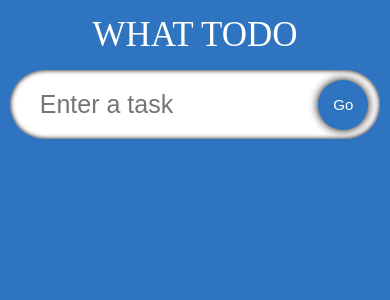
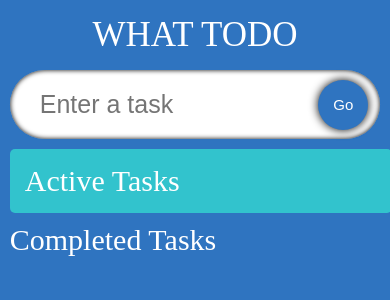
Before and after one commit to tarunksao/dnd-todo-app, a React (Create React App) app: page / in a window 390 px wide. Shown: the top 300 px of the page. Built offline with nearby package versions, Linux system fonts and the light colour scheme; a web font is replaced by a local one.

Commit message:
Added 2 columns:- Active tasks & Completed tasks

```diff
--- a/src/Components/TodoList.tsx
+++ b/src/Components/TodoList.tsx
@@ -10,15 +10,23 @@
 
 const TodoList: React.FC<Props> = ({ todos, setTodos }) => {
     return (
-        <div className='todos'>
-            {todos.map((el) => (
-                <SingleTodo
-                    todo={el}
-                    key={el.id}
-                    todos={todos}
-                    setTodos={setTodos}
-                />
-            ))}
+        <div className="container">
+            <div className="todos">
+                <span className="todosHeading">Active Tasks</span>
+                {
+                    todos.map((todo) => (
+                        <SingleTodo todo={todo} todos={todos} key={todo.id} setTodos={setTodos} />
+                    ))
+                }
+            </div>
+            <div className="removeTodos">
+                <span className="todosHeading">Completed Tasks</span>
+                {
+                    todos.map((todo) => (
+                        <SingleTodo todo={todo} todos={todos} key={todo.id} setTodos={setTodos} />
+                    ))
+                }
+            </div>
         </div>
     )
 }
--- a/src/Components/styles.css
+++ b/src/Components/styles.css
@@ -1,6 +1,6 @@
 .input{
     display: flex;
-    width: 90%;
+    width: 95%;
     position: relative;
     align-items: center;
 }
@@ -44,20 +44,40 @@
     box-shadow: 0 0 5px black;
 }
 
+.container{
+    display: flex;
+    width: 95%;
+    margin-top: 10px;
+    justify-content: space-between;
+    align-items: flex-start;
+}
+
 .todos{
     display: flex;
-    justify-content: space-evenly;
-    width: 90%;
-    flex-wrap: wrap;
+    flex-direction: column;
+    width: 47.5%;
+    padding: 15px;
+    border-radius: 5px;
+    background-color: rgb(50,195,205);
+}
+
+.todosHeading{
+    font-size: 30px;
+    color: white;
 }
 
 .singleTodo{
     display: flex;
-    width: 29.5%;
     border-radius: 5px;
     padding: 20px;
     margin-top: 15px;
     background-image: url('https://img.freepik.com/free-photo/crumpled-yellow-paper-background-close-up_60487-2390.jpg?size=626&ext=jpg');
+    transition: 0.2s;
+}
+
+.singleTodo{
+    box-shadow: 0 0 5px black;
+    transform: scale(1.03);
 }
 
 .singleTodoTitle{
@@ -77,9 +97,13 @@
     cursor: pointer;
 }
 
-@media (max-width:1200px) {
-    .singleTodo{
-        width: 40%;
+.remove{
+    background-color: rgb(235, 103, 80);
+}
+
+@media (max-width:1100px) {
+    .todos{
+        width: 45%;
     }
 }
 
@@ -90,9 +114,11 @@
 
     .todos{
         width: 95%;
+        margin-bottom: 10px;
     }
 
-    .singleTodo{
-        width: 100%;
+    .container{
+        width: 95%;
+        flex-direction: column;
     }
 }
```
